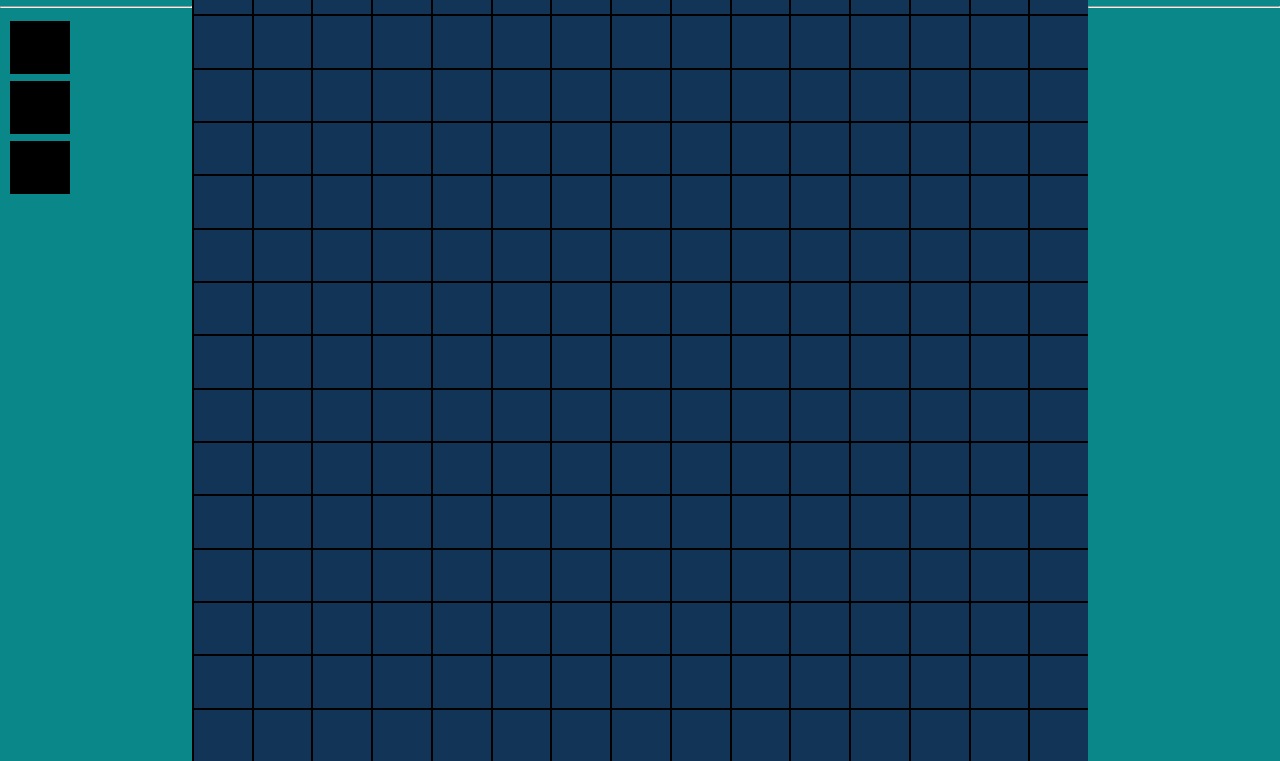
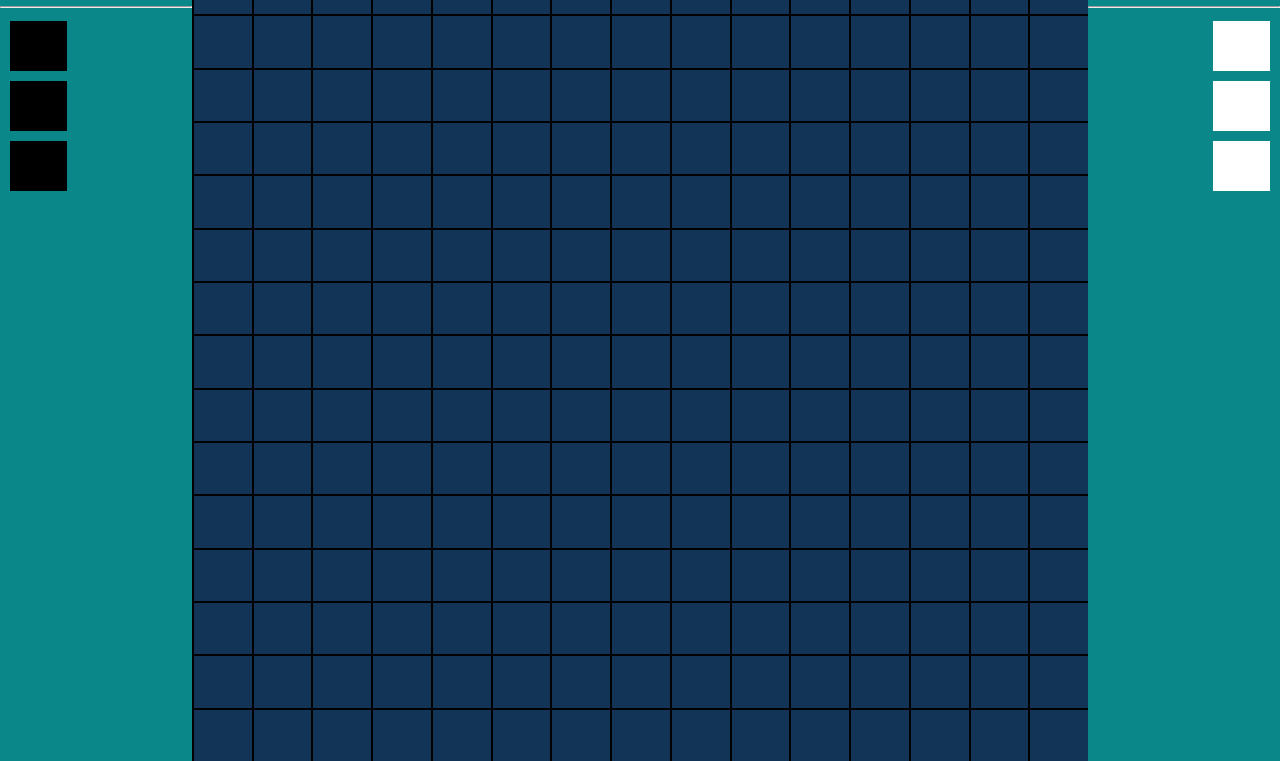
Before and after one commit to GeoffreyLong/GridWorm, a plain HTML site: page index.html in a window 1280 px wide. Shown: the part 39-800 px from the top of the page. Drawn offline with nearby package versions, Linux system fonts and the light colour scheme.

Commit message:
Add different player classes

```diff
--- a/css/index.css
+++ b/css/index.css
@@ -35,10 +35,15 @@ html, body{
 }
 .drag{
   position:absolute;
-  background:#000000;
   z-index:2;
 }
 .drop.status-over{
   border:2px solid #FFFFFF;
   z-index:1;
 }
+.drag.player-one{
+  background:#000000;
+}
+.drag.player-two{
+  background:#FFFFFF;
+}
--- a/js/index.js
+++ b/js/index.js
@@ -1,6 +1,8 @@
 $(document).ready(function(){
   // Takes in an element, the number of rows, and the number of columns
   var grid = new function(){
+    // TODO stop the border double highlight problem
+
     // TODO should probably clean up the instantiation
     // to a better function design
 
@@ -47,6 +49,7 @@ $(document).ready(function(){
 
     this.startDrop = function(){
       $('.drop').droppable({
+        tolerance: 'pointer',
         over: function(event, ui){
           $(this).addClass('status-over');
         },
@@ -69,6 +72,7 @@ $(document).ready(function(){
             $(this).attr('data-isOccupied', dragId);
             $(this).droppable('option', 'accept', ui.draggable);
           }
+          ui.draggable.position( { of: $(this), my: 'center', at: 'center' } );
         },
       });
     };
@@ -97,14 +101,31 @@ $(document).ready(function(){
 
   // This function is just for demonstration purposes
   function createDraggables(){
-    for (var i = 0; i < 3; i++){
-      var drag = $('<div class="drag"></div>');
+    var i = 0;
+    var drag = null;
 
+    // Create Player One's
+    for (i = 0; i < 3; i++){
+      drag = $('<div class="drag"></div>');
+      drag.addClass('player-one');
       drag.css({
         'top': 60*i+60+'px',
         'left': '10px',
-        'height': grid.getCellHeight()+'px',
-        'width': grid.getCellWidth()+'px',
+        'height': grid.getCellHeight()-3+'px',
+        'width': grid.getCellWidth()-3+'px',
+      });
+      $('body').append(drag);
+    }
+
+    // Create Player Two's
+    for (i = 0; i < 3; i++){
+      drag = $('<div class="drag"></div>');
+      drag.addClass('player-two');
+      drag.css({
+        'top': 60*i+60+'px',
+        'right': '10px',
+        'height': grid.getCellHeight()-3+'px',
+        'width': grid.getCellWidth()-3+'px',
       });
       $('body').append(drag);
     }
```
